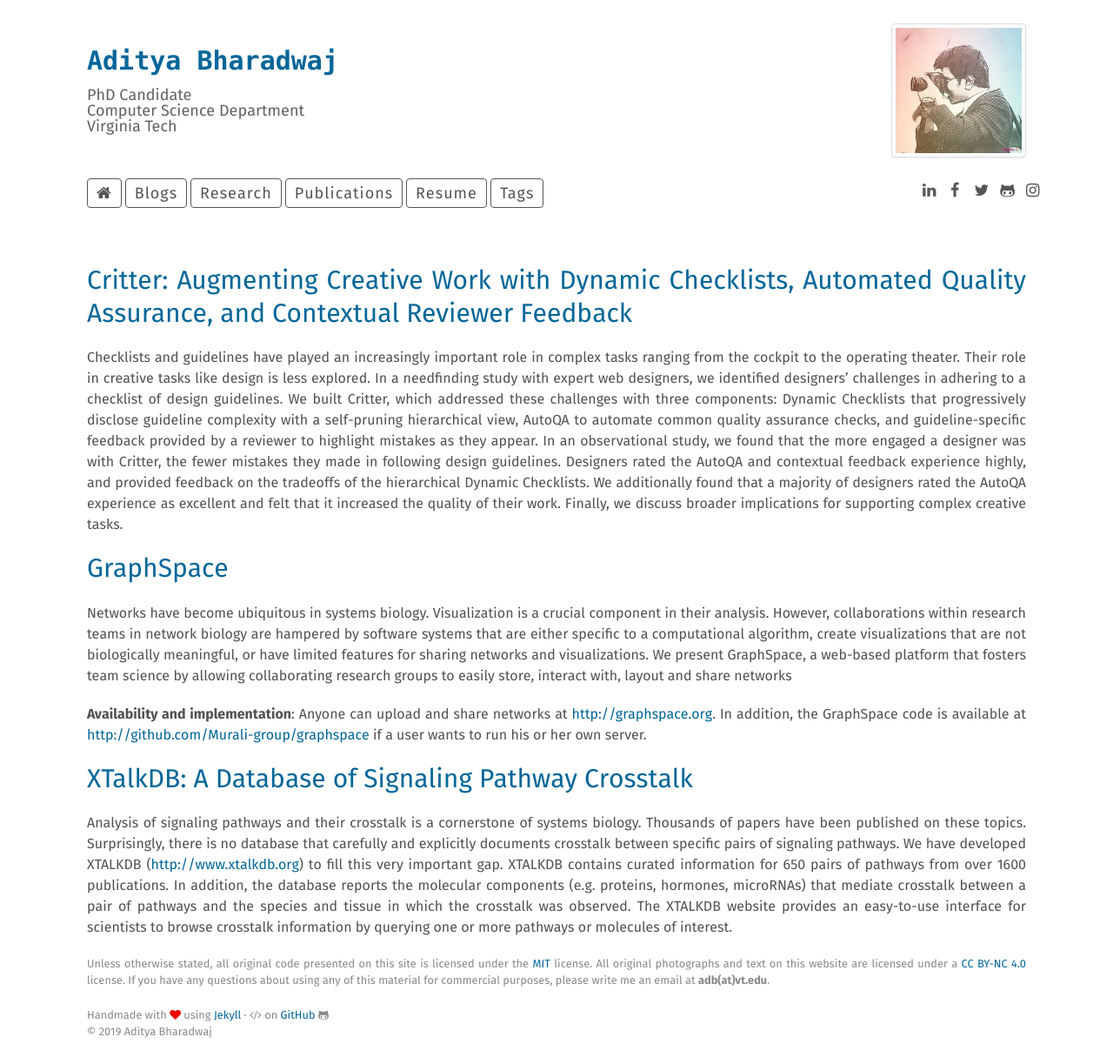
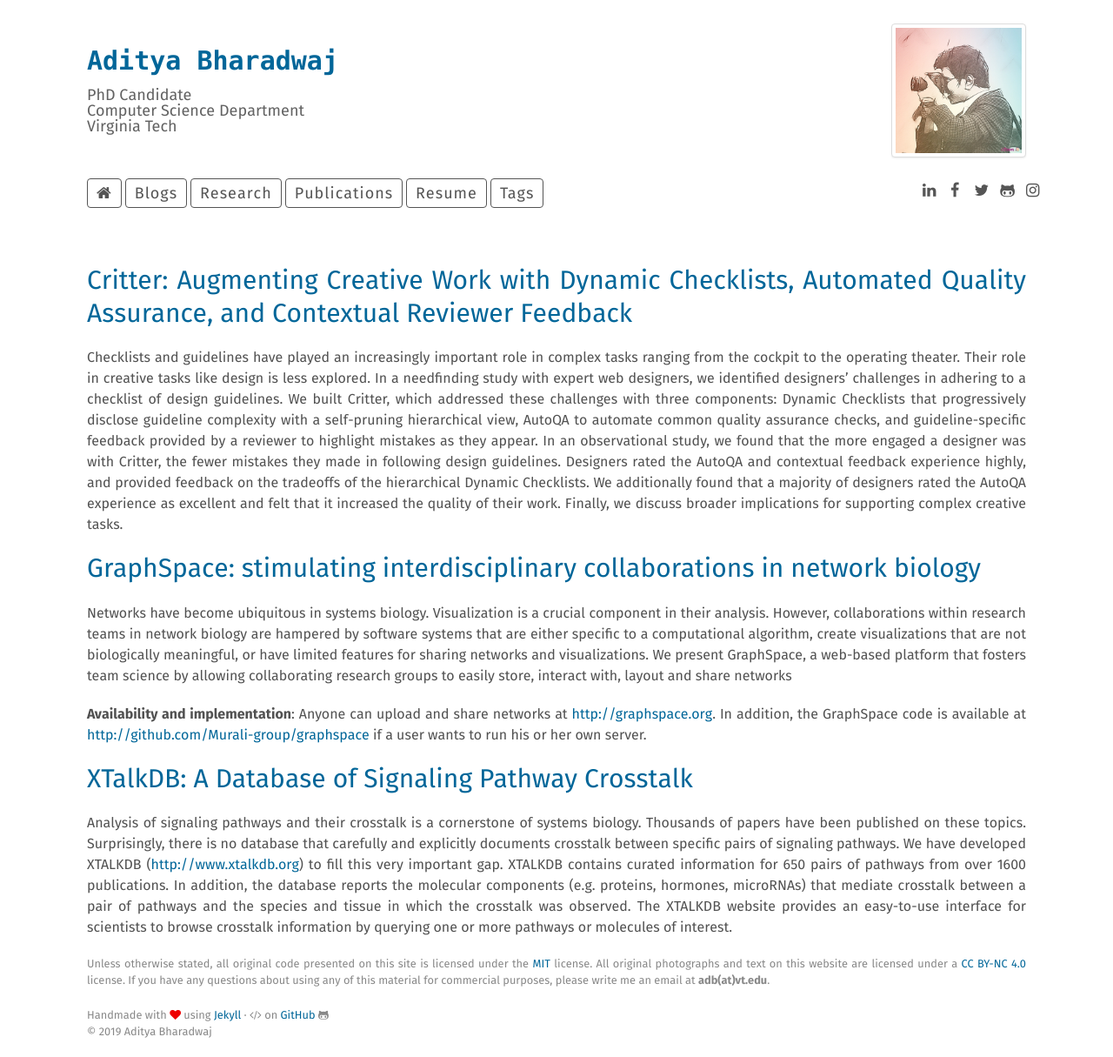
Before and after one commit to adbharadwaj/adbharadwaj.github.io, a Jekyll site: the page built from research.md, in a window 1280 px wide. Shown: the whole page at 87% size. Built offline with Jekyll 4.4.1, drawn with Linux system fonts in a browser that asks for light colours; our own code applies the rules of GitHub Pages for plain Markdown files.

Commit message:
Update research.md

```diff
--- a/research.md
+++ b/research.md
@@ -11,7 +11,7 @@ Checklists and guidelines have played an increasingly important role in complex
 
 
 
-## [GraphSpace](https://academic.oup.com/bioinformatics/article/doi/10.1093/bioinformatics/btx382/3867143/GraphSpace-stimulating-interdisciplinary)
+## [GraphSpace: stimulating interdisciplinary collaborations in network biology](https://academic.oup.com/bioinformatics/article/doi/10.1093/bioinformatics/btx382/3867143/GraphSpace-stimulating-interdisciplinary)
 
 Networks have become ubiquitous in systems biology. Visualization is a crucial component in their analysis. However, collaborations within research teams in network biology are hampered by software systems that are either specific to a computational algorithm, create visualizations that are not biologically meaningful, or have limited features for sharing networks and visualizations. We present GraphSpace, a web-based platform that fosters team science by allowing collaborating research groups to easily store, interact with, layout and share networks
 
```
